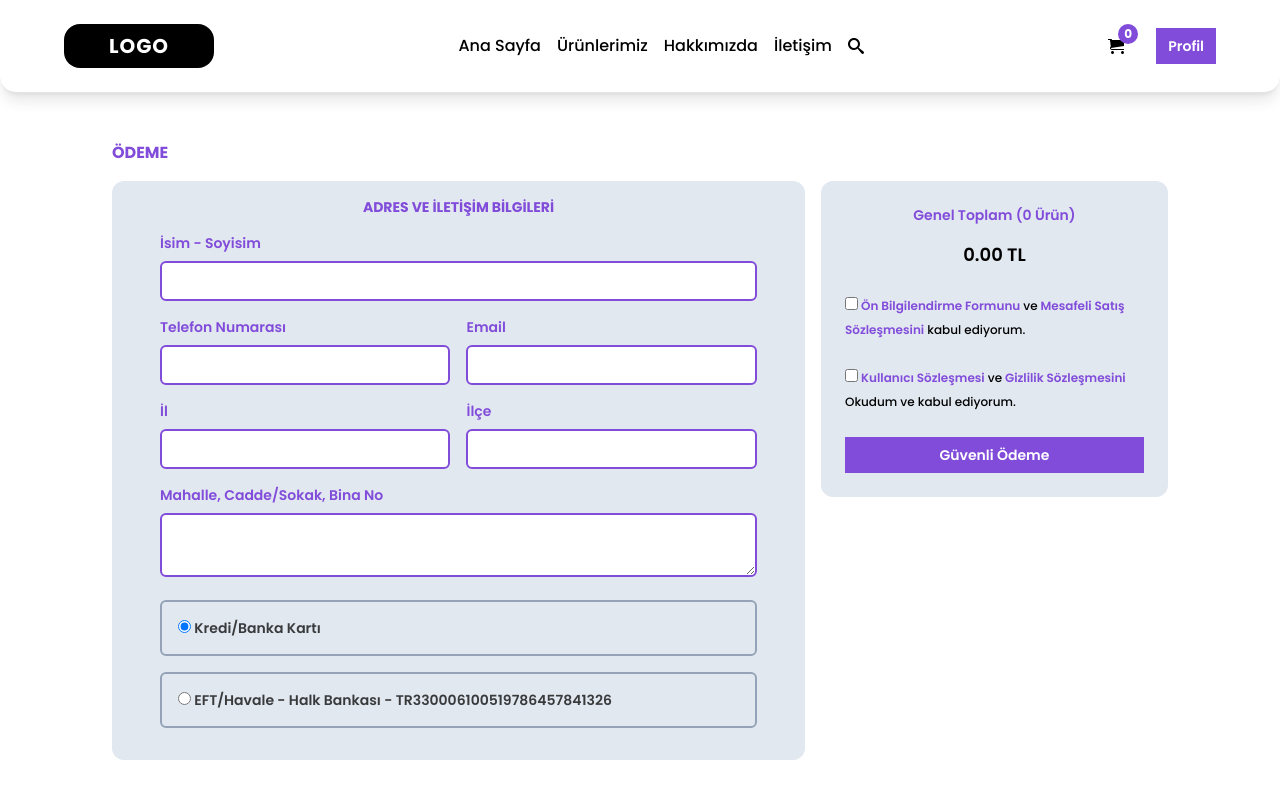
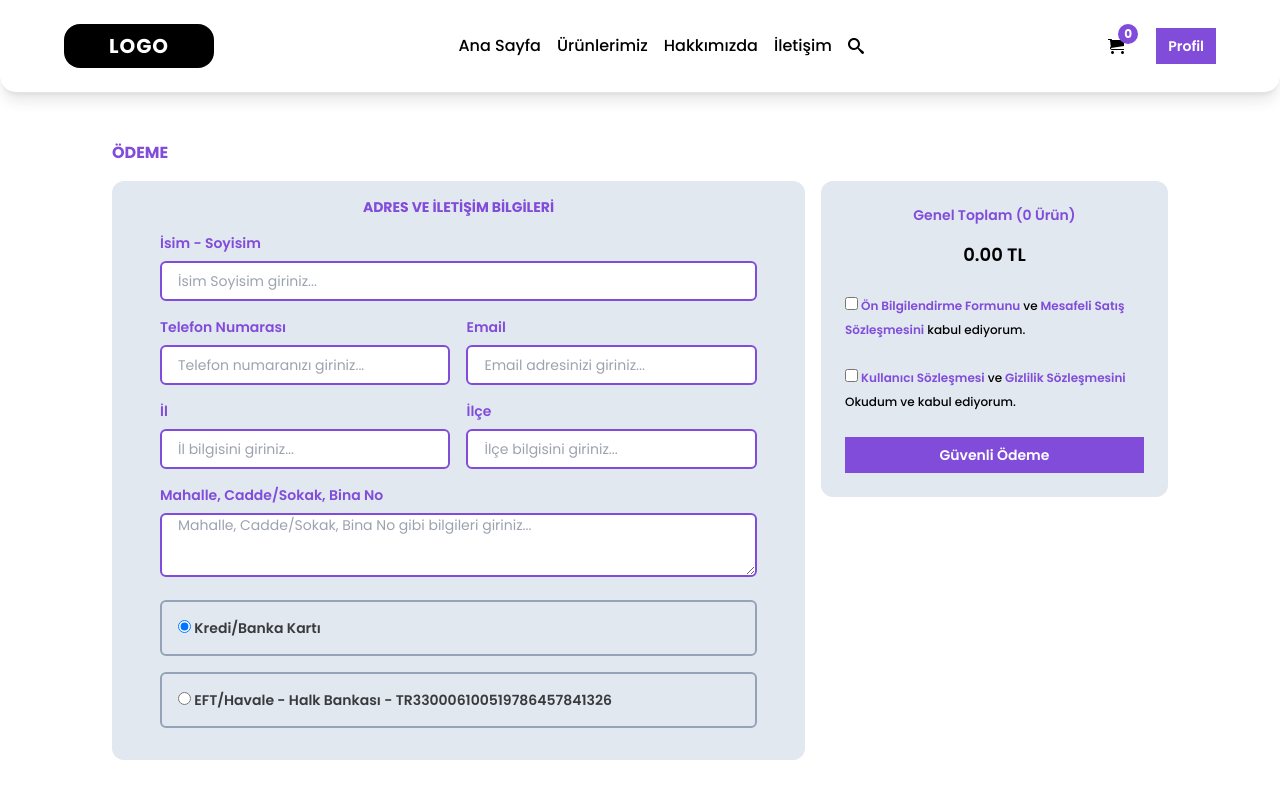
Before and after one commit to emircannn/reklam-demo, a Next.js app: page /odeme in a window 1280 px wide. Shown: the top 800 px of the page. Built offline with nearby package versions, Linux system fonts and the light colour scheme; no server answers; the database is empty; sample sign-in values are in the browser's storage.

Commit message:
payment v2

```diff
--- a/components/admin/Settings.jsx
+++ b/components/admin/Settings.jsx
@@ -123,37 +123,37 @@ const Settings = () => {
 
         <h3 className='text-lg max-2xl:text-sm font-semibold mb-2 text-primary'>Kargo Ücreti</h3>
         <div className='flex items-center justify-center w-full gap-4'>
-        <input onChange={(e) => setShippingWage(e.target.value)} placeholder={setting.shippingWage} type="number" className="h-12 w-full border-2 border-primary outline-none px-4 peer"/>
+        <input onChange={(e) => setShippingWage(e.target.value)} placeholder={setting.shippingWage} type="number" className="h-10 w-full border-2 border-primary outline-none px-4 peer"/>
         <button onClick={() => handleShipping(setting._id)} className='button w-full'>Güncelle</button>
         </div>
         <h3 className='text-lg max-2xl:text-sm font-semibold my-2 text-primary'>Tasarım Ücreti</h3>
         <div className='flex items-center justify-center w-full gap-4'>
-        <input onChange={(e) => setDesignWage(e.target.value)} placeholder={setting.designWage} type="number" className="h-12 w-full border-2 border-primary outline-none px-4 peer"/>
+        <input onChange={(e) => setDesignWage(e.target.value)} placeholder={setting.designWage} type="number" className="h-10 w-full border-2 border-primary outline-none px-4 peer"/>
         <button onClick={() => handleDesign(setting._id)} className='button w-full'>Güncelle</button>
         </div>
         <h3 className='text-lg max-2xl:text-sm font-semibold my-2 text-primary'>Ücretsiz Kargo Min. Tutarı</h3>
         <div className='flex items-center justify-center w-full gap-4'>
-        <input onChange={(e) => setFreeShipping(e.target.value)}  placeholder={setting.freeShipping} type="number" className="h-12 w-full border-2 border-primary outline-none px-4 peer"/>
+        <input onChange={(e) => setFreeShipping(e.target.value)}  placeholder={setting.freeShipping} type="number" className="h-10 w-full border-2 border-primary outline-none px-4 peer"/>
         <button onClick={() => handleFreeShipping(setting._id)} className='button w-full'>Güncelle</button>
         </div>
         <h3 className='text-lg max-2xl:text-sm font-semibold my-2 text-primary'>Min. Sepet Tutarı</h3>
         <div className='flex items-center justify-center w-full gap-4'>
-        <input onChange={(e) => setMinwage(e.target.value)} placeholder={setting.minwage} type="number" className="h-12 w-full border-2 border-primary outline-none px-4 peer"/>
+        <input onChange={(e) => setMinwage(e.target.value)} placeholder={setting.minwage} type="number" className="h-10 w-full border-2 border-primary outline-none px-4 peer"/>
         <button onClick={() => handleMinwage(setting._id)} className='button w-full'>Güncelle</button>
         </div>
         <h3 className='text-lg max-2xl:text-sm font-semibold my-2 text-primary'>Adres Bilgileri</h3>
         <div className='flex items-center justify-center w-full gap-4'>
-        <input onChange={(e) => setAddres(e.target.value)} placeholder={setting.address} type="text" className="h-12 w-full border-2 border-primary outline-none px-4 peer"/>
+        <input onChange={(e) => setAddres(e.target.value)} placeholder={setting.address} type="text" className="h-10 w-full border-2 border-primary outline-none px-4 peer"/>
         <button onClick={() => handleAddres(setting._id)} className='button w-full'>Güncelle</button>
         </div>
         <h3 className='text-lg max-2xl:text-sm font-semibold my-2 text-primary'>Telefon Numarası</h3>
         <div className='flex items-center justify-center w-full gap-4'>
-        <input onChange={(e) => setPhone(e.target.value)} placeholder={setting.phone} type="text" className="h-12 w-full border-2 border-primary outline-none px-4 peer"/>
+        <input onChange={(e) => setPhone(e.target.value)} placeholder={setting.phone} type="text" className="h-10 w-full border-2 border-primary outline-none px-4 peer"/>
         <button onClick={() => handlePhone(setting._id)} className='button w-full'>Güncelle</button>
         </div>
         <h3 className='text-lg max-2xl:text-sm font-semibold my-2 text-primary'>Email</h3>
         <div className='flex items-center justify-center w-full gap-4'>
-        <input onChange={(e) => SetEmail(e.target.value)} placeholder={setting.email} type="email" className="h-12 w-full border-2 border-primary outline-none px-4 peer"/>
+        <input onChange={(e) => SetEmail(e.target.value)} placeholder={setting.email} type="email" className="h-10 w-full border-2 border-primary outline-none px-4 peer"/>
         <button onClick={() => handleEmail(setting._id)} className='button w-full'>Güncelle</button>
         </div>
 
--- a/pages/odeme/index.jsx
+++ b/pages/odeme/index.jsx
@@ -22,18 +22,27 @@ const index = ({userList}) => {
     const [filePath, setFilePath] = useState(null);
     const [checkedPLT1, setCheckedPLT1] = useState(false);
     const [checkedPLT2, setCheckedPLT2] = useState(false);
-    const [name, setName] = useState(user?.name);
+    const [cartTotalEnd, setCartTotalEnd] = useState(0)
+
+    const [name, setName] = useState(user?.name ? user?.name : "");
+    const [email, setEmail] = useState(user?.email ? user?.email : "");
+    const [phone, setPhone] = useState("");
+    const [province, setProvince] = useState("");
+    const [district, setDistrict] = useState("");
+    const [address, setAddress] = useState("");
 
     const cartItems = useSelector((state) =>  state.cartSlice.products)
     const cartTotal = useSelector((state) =>  state.cartSlice.total)
 
-    const [cartTotalEnd, setCartTotalEnd] = useState(0)
-
     useEffect(() => {
         if(session ===null) {
             push("/");
+        }else{
+            if(cartItems.length === 0 && cartTotalEnd < settings[0]?.minwage){
+                push("/");
+            }
         }
-    }, [session, push])
+    }, [session, push, cartItems.length, cartTotalEnd, settings])
 
     useEffect(() => {
       const getSettings = async () => {
@@ -108,45 +117,46 @@ const index = ({userList}) => {
   return (
     <React.Fragment>
         <Header/>
-        <section className='min-h-[calc(100vh_-_409px)] max-xl:min-h-[calc(100vh_-_349px)] p-12 max-md:p-4 max-2xl:min-h-[calc(100vh_-_385px)] w-[90%] mx-auto'>
+        <section className='min-h-[calc(100vh_-_92px)]  p-12 max-md:p-4 max-2xl:min-h-[calc(100vh_-_385px)] flex items-center justify-center flex-col w-[90%] mx-auto'>
+            <div>
             <h1 className='uppercase font-bold text-xl max-2xl:text-base text-primary mb-4'>Ödeme</h1>
-            <div className='w-full h-full max-lg:flex-col flex gap-4'>
+            <div className='w-full h-full max-lg:flex-col flex items-start justify-center gap-4'>
                 <div className='w-2/3 bg-slate-200 max-lg:w-full p-4 h-full rounded-xl'>
                         <h2 className='uppercase font-bold text-lg max-2xl:text-sm text-center text-primary mb-4'>Adres ve İletişim Bilgileri</h2>
 
                         <div className='w-full flex flex-col items-start justify-center max-sm:px-2 px-8'>
 
                             <h4 className='font-semibold text-primary max-2xl:text-sm mb-2'>İsim - Soyisim</h4>
-                            <input value={name} placeholder={name} onChange={(e) => setName(e.target.value)} type="text" className='h-10 border-2 max-2xl:text-sm rounded-md border-primary outline-none px-4 peer w-full mx-auto'/>
+                            <input value={name} placeholder="İsim Soyisim giriniz..." onChange={(e) => setName(e.target.value)} type="text" className='h-10 border-2 max-2xl:text-sm rounded-md border-primary outline-none px-4 peer w-full mx-auto'/>
 
 
                             <div className='flex items-start justify-center mt-4 gap-4 w-full'>
                                 <div className='w-full'>
                                 <h4 className='font-semibold text-primary max-2xl:text-sm mb-2'>Telefon Numarası</h4>
-                                <input type="text" className='h-10 border-2 max-2xl:text-sm rounded-md border-primary outline-none px-4 peer w-full mx-auto'/>
+                                <input placeholder='Telefon numaranızı giriniz...' onChange={(e) => setPhone(e.target.value)} type="text" className='h-10 border-2 max-2xl:text-sm rounded-md border-primary outline-none px-4 peer w-full mx-auto'/>
                                 </div>
 
                                 <div className='w-full'>
                                 <h4 className='font-semibold text-primary max-2xl:text-sm mb-2'>Email</h4>
-                                <input type="text" className='h-10 border-2 max-2xl:text-sm rounded-md border-primary outline-none px-4 peer w-full mx-auto'/>
+                                <input value={email} onChange={(e) => setEmail(e.target.value)} placeholder='Email adresinizi giriniz...' type="text" className='h-10 border-2 max-2xl:text-sm rounded-md border-primary outline-none px-4 peer w-full mx-auto'/>
                                 </div>
                             </div>
 
                             <div className='flex items-start justify-center mt-4 gap-4 w-full'>
                                 <div className='w-full'>
                                 <h4 className='font-semibold text-primary max-2xl:text-sm mb-2'>İl</h4>
-                                <input type="text" className='h-10 rounded-md max-2xl:text-sm border-2 border-primary outline-none px-4 peer w-full mx-auto'/>
+                                <input placeholder='İl bilgisini giriniz...' onChange={(e) => setProvince(e.target.value)}  type="text" className='h-10 rounded-md max-2xl:text-sm border-2 border-primary outline-none px-4 peer w-full mx-auto'/>
                                 </div>
 
                                 <div className='w-full'>
                                 <h4 className='font-semibold text-primary max-2xl:text-sm mb-2'>İlçe</h4>
-                                <input type="text" className='h-10 border-2 max-2xl:text-sm rounded-md border-primary outline-none px-4 peer w-full mx-auto'/>
+                                <input placeholder='İlçe bilgisini giriniz...' onChange={(e) => setDistrict(e.target.value)}  type="text" className='h-10 border-2 max-2xl:text-sm rounded-md border-primary outline-none px-4 peer w-full mx-auto'/>
                                 </div>
                             </div>
 
                             <div className='w-full mt-4'>
                                 <h4 className='font-semibold max-2xl:text-sm text-primary mb-2'>Mahalle, Cadde/Sokak, Bina No</h4>
-                                <textarea type="text" className='h-16 max-2xl:text-sm rounded-md border-2 border-primary outline-none px-4 w-full mx-auto'/>
+                                <textarea onChange={(e) => setAddress(e.target.value)} placeholder='Mahalle, Cadde/Sokak, Bina No gibi bilgileri giriniz...' type="text" className='h-16 max-2xl:text-sm rounded-md border-2 border-primary outline-none px-4 w-full mx-auto'/>
                             </div>
 
 
@@ -192,17 +202,18 @@ const index = ({userList}) => {
                         <label className=''>
                             <input type="checkbox" onChange={handleChange1} />
                             <span className='text-sm max-2xl:text-xs font-medium'> <span className='font-semibold text-primary cursor-pointer'>Ön Bilgilendirme Formunu</span> ve
-                            <span className='font-semibold text-primary cursor-pointer'> Mesafeli Satış Sözleşmesini</span> kabul ediyorum.</span>
+                            <span onClick={() => push("/kvkk/mesafeli-satis")} className='font-semibold text-primary cursor-pointer'> Mesafeli Satış Sözleşmesini</span> kabul ediyorum.</span>
                         </label>
                         <label className=''>
                             <input type="checkbox" onChange={handleChange2} />
                             <span className='text-sm max-2xl:text-xs font-medium'> <span className='font-semibold text-primary cursor-pointer'>Kullanıcı Sözleşmesi</span> ve
-                            <span className='font-semibold text-primary cursor-pointer'> Gizlilik Sözleşmesini</span> Okudum ve kabul ediyorum.</span>
+                            <span onClick={() => push("/kvkk/gizlilik-sozlesmesi")} className='font-semibold text-primary cursor-pointer'> Gizlilik Sözleşmesini</span> Okudum ve kabul ediyorum.</span>
                         </label>
                         </div>
 
                         <button className='button w-full mt-6'>{selectedRadio === "1" ? 'Siparişi Tamamla' : "Güvenli Ödeme"}</button>
                 </div>
+            </div>
             </div>
         </section>
         <Footer/>
```
Also changed, not shown: public/orders/file-1677168077291-47209399.png (added).
